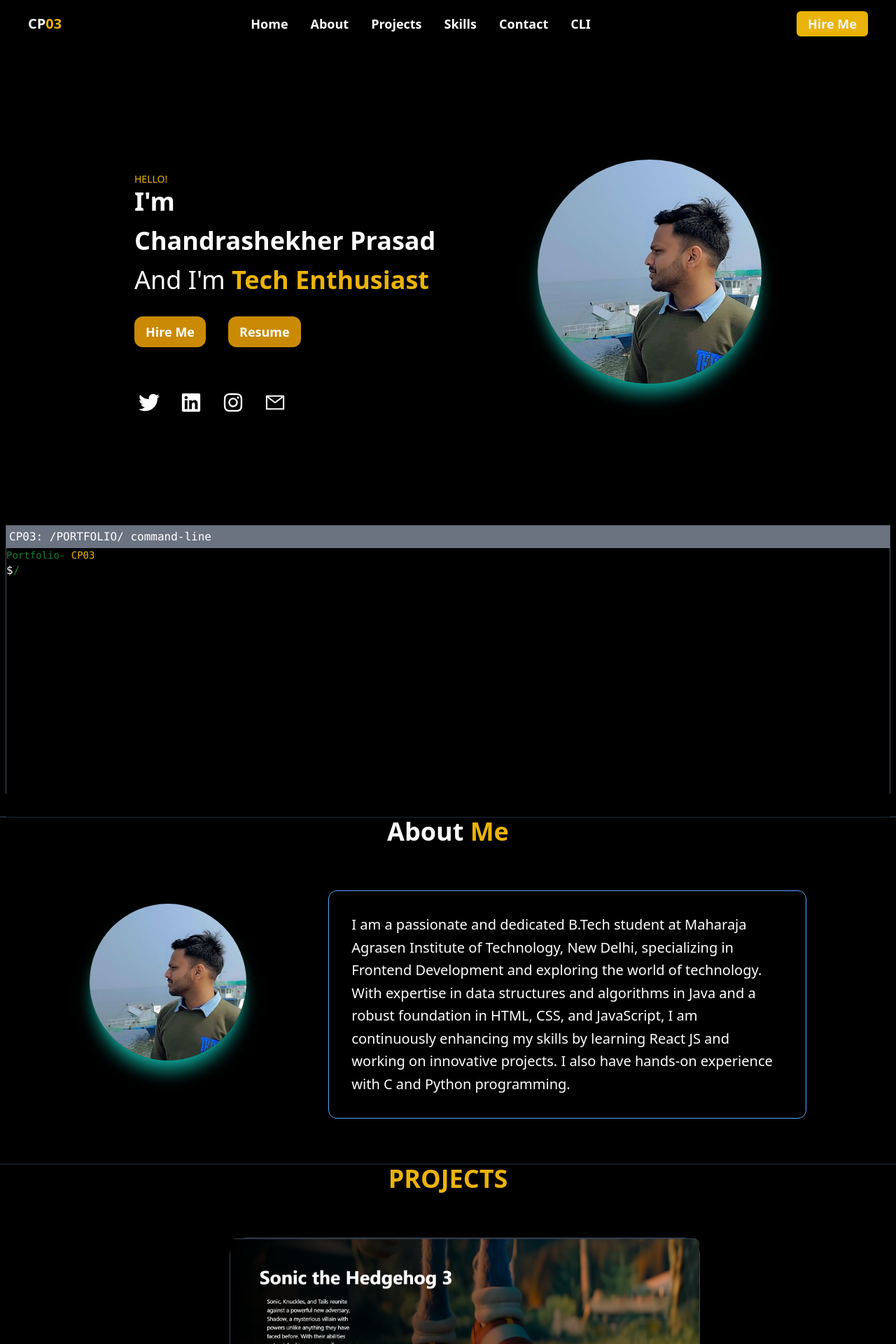
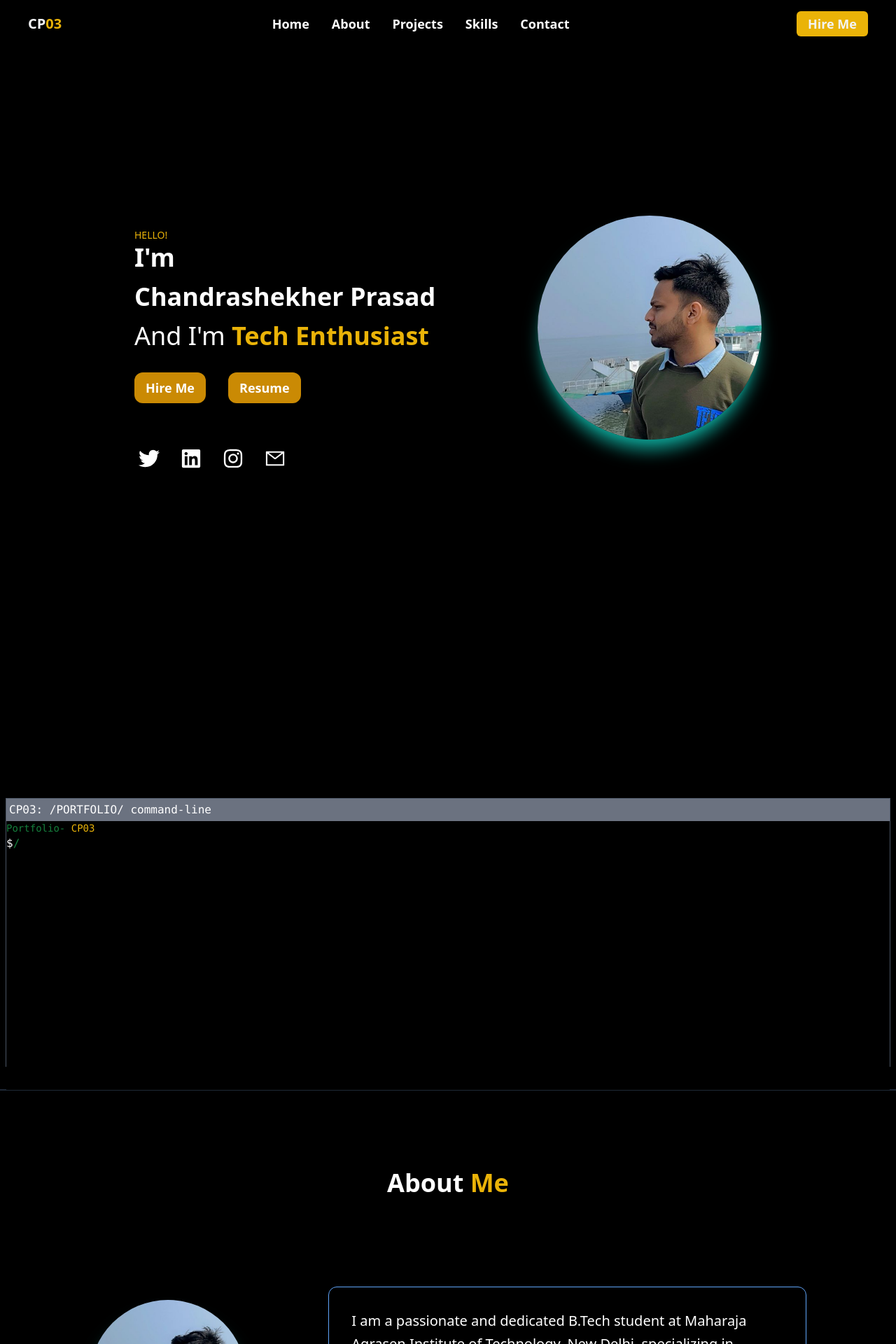
Before and after one commit to Chandrashekher1/thechandrashekher, a React (Create React App) app: page / in a window 1280 px wide. Shown: the top 1920 px of the page at 70% size. Built offline with nearby package versions, Linux system fonts and the light colour scheme.

Commit message:
Update responsive

```diff
--- a/src/components/About.jsx
+++ b/src/components/About.jsx
@@ -5,12 +5,12 @@ import portfolio from '../Data/portfolioData.json';
 const About = () => {
   return (
     <>
-      <div id="about" className="h-full mb-16 text-white border-t-2 border-t-gray-800 px-6 md:px-16 lg:px-32">
-        <h1 className="font-bold text-4xl text-center mb-8">
+      <div id="about" className="h-screen  text-white border-t-2 border-t-gray-800 px-6 md:px-16 lg:px-32">
+        <h1 className="font-bold text-4xl text-center mt-28">
           About<span className="text-yellow-500"> Me</span>
         </h1>
 
-        <div className="flex flex-col md:flex-row items-center justify-between md:gap-12 lg:gap-24 my-16">
+        <div className="flex flex-col  md:flex-row items-center justify-between md:gap-12 lg:gap-24 my-32">
           <div className="flex-shrink-0 mb-8 md:mb-0">
             <img
               src="assets/profile.jpg"
--- a/src/components/Header.jsx
+++ b/src/components/Header.jsx
@@ -1,11 +1,8 @@
 import React, { useState } from "react";
-import { useDispatch } from "react-redux";
 import { useNavigate } from "react-router-dom";
-import { toggleActive } from "../store/toggleSlice";
 
 const Header = () => {
   const navigate = useNavigate();
-  const dispatch = useDispatch();
   const [isHamburger, setIsHamburger] = useState(false)
 
   const handleLogo = () => {
@@ -87,12 +84,6 @@ const Header = () => {
               >
                 Contact
               </li>
-              <li
-                className="mx-4 my-2 md:my-0 cursor-pointer hover:text-yellow-500"
-                onClick={() => dispatch(toggleActive())}
-              >
-                CLI
-              </li>
             </ul>
           </nav>
         </div>
--- a/src/components/Home.jsx
+++ b/src/components/Home.jsx
@@ -19,7 +19,7 @@ const Home = () => {
 
   return (
     <>
-      <div id="home" className="h-full flex flex-col-reverse justify-between mx-[15%] my-40 md:flex-row">
+      <div id="home" className="h-screen flex flex-col-reverse justify-between mx-[15%] mt-60 md:flex-row">
         <div className="text-white text-4xl">
           <span className="text-yellow-500 text-sm my-4 gap-4">HELLO!</span>
           <h2 className="font-semibold"> I'm</h2>
--- a/src/components/Projects.jsx
+++ b/src/components/Projects.jsx
@@ -5,7 +5,7 @@ const Projects = () => {
   return (
     <>
       <div id='projects' className='h-full text-white border-t-2 border-t-gray-900'>
-        <h1 className='font-bold text-4xl text-center  text-yellow-500'>
+        <h1 className='font-bold text-4xl text-center mt-28  text-yellow-500'>
           PROJECTS
         </h1>
 
@@ -20,7 +20,7 @@ const Projects = () => {
                 <h1 className='mx-6 font-bold text-2xl text-center text-yellow-400'>{project.name}</h1>
                 <p className='mt-2 text-xl text-gray-400'>{project.description}</p>
                 <div className='flex justify-between mx-6 mt-6'>
-                  <a href={project.WebLink} className='font-bold border p-2 px-8 bg-purple-900 rounded-md '>WebSite</a>
+                  <a href={project.WebLink} className='font-bold border p-2 px-8 bg-purple-900 rounded-md'>WebSite</a>
                   <a href={project.GitHub} className='font-bold p-2 px-8 border bg-blue-900 rounded-md'>GitHub</a>
                 </div>
 
--- a/src/components/Skills.jsx
+++ b/src/components/Skills.jsx
@@ -3,8 +3,8 @@ import React from 'react'
 const Skills = () => {
   return (
     <>
-      <div id='skills' className='h-full text-white my-16'>
-      <h1 className='font-bold text-4xl ml-[45%] my-8 text-yellow-500'>Skills</h1>
+      <div id='skills' className='h-full text-white my-16 border-t-2 border-t-gray-900'>
+      <h1 className='font-bold text-4xl text-center mt-60 my-16 text-yellow-500'>Skills</h1>
       <div className='md:ml-[14%]'>
             <div className='flex my-4 md:mx-8 flex-wrap'>
               <section className='mx-6 my-2 md:mx-16'>
```
